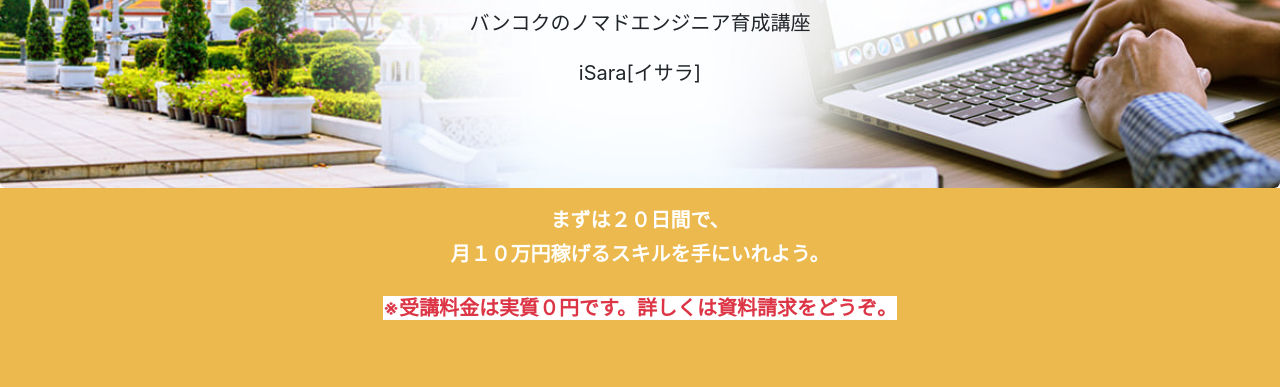
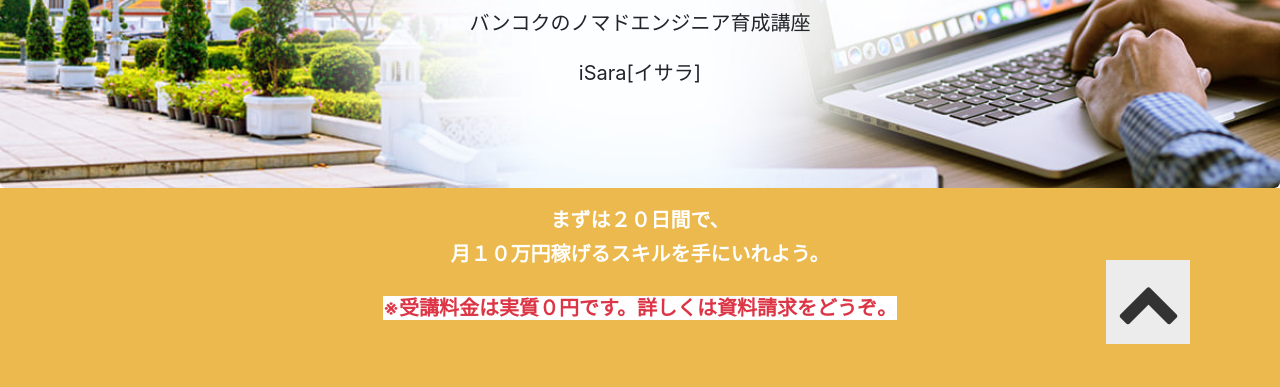
Before and after one commit to shibuya365/copy_web-4, a plain HTML site: page index.html in a window 1280 px wide. Shown: the part 400-787 px from the top of the page. Drawn offline with nearby package versions, Linux system fonts and the light colour scheme.

Commit message:
Ver 1.1
add to move to pagetop
clean code

```diff
--- a/index.html
+++ b/index.html
@@ -17,10 +17,9 @@
 </head>
 
 <body>
-
   <!-- header -->
   <header>
-    <div class="container-xl">
+    <div id="pagetop" class="container-xl">
       <div class="d-flex flex-column-reverse justify-content-end flex-md-row">
         <a class="mt-md-3" href="#">
           <img src="./img/isaralogo.png" alt="iSara">
@@ -43,7 +42,6 @@
       <p>iSara[イサラ]</p>
     </div>
   </header>
-
 
   <body>
     <div class="container-fluid bg-secondary p-3">
@@ -726,8 +724,8 @@
         <div class="card m-3">
           <div class="card-header" id="headingTwo">
             <h5 class="mb-0">
-              <button class="btn btn-link collapsed text-left" type="button" data-toggle="collapse" data-target="#collapseTwo"
-                aria-expanded="false" aria-controls="collapseTwo">
+              <button class="btn btn-link collapsed text-left" type="button" data-toggle="collapse"
+                data-target="#collapseTwo" aria-expanded="false" aria-controls="collapseTwo">
                 <span class="fa fa-question-circle-o"></span>
                 参加費以上に稼げなかったらどうなりますか？
               </button>
@@ -742,8 +740,8 @@
         <div class="card m-3">
           <div class="card-header" id="headingThree">
             <h5 class="mb-0">
-              <button class="btn btn-link collapsed text-left" type="button" data-toggle="collapse" data-target="#collapseThree"
-                aria-expanded="false" aria-controls="collapseThree">
+              <button class="btn btn-link collapsed text-left" type="button" data-toggle="collapse"
+                data-target="#collapseThree" aria-expanded="false" aria-controls="collapseThree">
                 <span class="fa fa-question-circle-o"></span>
                 滞在中の宿泊先はどうなりますか？
               </button>
@@ -759,8 +757,8 @@
         <div class="card m-3">
           <div class="card-header" id="headingFour">
             <h5 class="mb-0">
-              <button class="btn btn-link collapsed text-left" type="button" data-toggle="collapse" data-target="#collapseFour"
-                aria-expanded="false" aria-controls="collapseFour">
+              <button class="btn btn-link collapsed text-left" type="button" data-toggle="collapse"
+                data-target="#collapseFour" aria-expanded="false" aria-controls="collapseFour">
                 <span class="fa fa-question-circle-o"></span>
                 滞在中の食事はどうなりますか？
               </button>
@@ -775,8 +773,8 @@
         <div class="card m-3">
           <div class="card-header" id="headingFive">
             <h5 class="mb-0">
-              <button class="btn btn-link collapsed text-left" type="button" data-toggle="collapse" data-target="#collapseFive"
-                aria-expanded="false" aria-controls="collapseFive">
+              <button class="btn btn-link collapsed text-left" type="button" data-toggle="collapse"
+                data-target="#collapseFive" aria-expanded="false" aria-controls="collapseFive">
                 <span class="fa fa-question-circle-o"></span>
                 追加でかかる費用はありますか？
               </button>
@@ -791,8 +789,8 @@
         <div class="card m-3">
           <div class="card-header" id="headingSix">
             <h5 class="mb-0">
-              <button class="btn btn-link collapsed text-left" type="button" data-toggle="collapse" data-target="#collapseSix"
-                aria-expanded="false" aria-controls="collapseSix">
+              <button class="btn btn-link collapsed text-left" type="button" data-toggle="collapse"
+                data-target="#collapseSix" aria-expanded="false" aria-controls="collapseSix">
                 <span class="fa fa-question-circle-o"></span>
                 就職、転職はできますか？
               </button>
@@ -807,8 +805,8 @@
         <div class="card m-3">
           <div class="card-header" id="headingSeven">
             <h5 class="mb-0">
-              <button class="btn btn-link collapsed text-left" type="button" data-toggle="collapse" data-target="#collapseSeven"
-                aria-expanded="false" aria-controls="collapseSeven">
+              <button class="btn btn-link collapsed text-left" type="button" data-toggle="collapse"
+                data-target="#collapseSeven" aria-expanded="false" aria-controls="collapseSeven">
                 <span class="fa fa-question-circle-o"></span>
                 フリーランスにならなければならないのですか？
               </button>
@@ -823,8 +821,8 @@
         <div class="card m-3">
           <div class="card-header" id="headingEight">
             <h5 class="mb-0">
-              <button class="btn btn-link collapsed text-left" type="button" data-toggle="collapse" data-target="#collapseEight"
-                aria-expanded="false" aria-controls="collapseEight">
+              <button class="btn btn-link collapsed text-left" type="button" data-toggle="collapse"
+                data-target="#collapseEight" aria-expanded="false" aria-controls="collapseEight">
                 <span class="fa fa-question-circle-o"></span>
                 ノマドワーカー的に世界を旅しながら働きたいです。可能ですか？
               </button>
@@ -840,8 +838,8 @@
         <div class="card m-3">
           <div class="card-header" id="headingNine">
             <h5 class="mb-0">
-              <button class="btn btn-link collapsed text-left" type="button" data-toggle="collapse" data-target="#collapseNine"
-                aria-expanded="false" aria-controls="collapseNine">
+              <button class="btn btn-link collapsed text-left" type="button" data-toggle="collapse"
+                data-target="#collapseNine" aria-expanded="false" aria-controls="collapseNine">
                 <span class="fa fa-question-circle-o"></span>
                 学ぶプログラミング言語はなんですか？
               </button>
@@ -856,8 +854,8 @@
         <div class="card m-3">
           <div class="card-header" id="headingTen">
             <h5 class="mb-0">
-              <button class="btn btn-link collapsed text-left" type="button" data-toggle="collapse" data-target="#collapseTen"
-                aria-expanded="false" aria-controls="collapseTen">
+              <button class="btn btn-link collapsed text-left" type="button" data-toggle="collapse"
+                data-target="#collapseTen" aria-expanded="false" aria-controls="collapseTen">
                 <span class="fa fa-question-circle-o"></span>
                 将来的にwebサービス、アプリ、メディアを作りたいです。
               </button>
@@ -872,8 +870,8 @@
         <div class="card m-3">
           <div class="card-header" id="headingEleven">
             <h5 class="mb-0">
-              <button class="btn btn-link collapsed text-left" type="button" data-toggle="collapse" data-target="#collapseEleven"
-                aria-expanded="false" aria-controls="collapseEleven">
+              <button class="btn btn-link collapsed text-left" type="button" data-toggle="collapse"
+                data-target="#collapseEleven" aria-expanded="false" aria-controls="collapseEleven">
                 <span class="fa fa-question-circle-o"></span>
                 次回開催の予定はありますか？
               </button>
@@ -888,8 +886,8 @@
         <div class="card m-3">
           <div class="card-header" id="headingTwelve">
             <h5 class="mb-0">
-              <button class="btn btn-link collapsed text-left" type="button" data-toggle="collapse" data-target="#collapseTwelve"
-                aria-expanded="false" aria-controls="collapseTwelve">
+              <button class="btn btn-link collapsed text-left" type="button" data-toggle="collapse"
+                data-target="#collapseTwelve" aria-expanded="false" aria-controls="collapseTwelve">
                 <span class="fa fa-question-circle-o"></span>
                 海外に出るのが初めてで不安です。
               </button>
@@ -936,8 +934,8 @@
         <div class="card m-3">
           <div class="card-header" id="headingFifteen">
             <h5 class="mb-0">
-              <button class="btn btn-link collapsed text-left" type="button" data-toggle="collapse" data-target="#collapseFifteen"
-                aria-expanded="false" aria-controls="collapseFifteen">
+              <button class="btn btn-link collapsed text-left" type="button" data-toggle="collapse"
+                data-target="#collapseFifteen" aria-expanded="false" aria-controls="collapseFifteen">
                 <span class="fa fa-question-circle-o"></span>
                 パソコンは必要ですか？
               </button>
@@ -965,6 +963,9 @@
       </div>
       <small>Designed by <a href="#">Maya Ogi</a> / Developed by <a href="#">Kentaro Koga</a></small>
     </footer>
+
+    <!-- back to top -->
+    <a class="pagetop" href="#pagetop"><i class="fa fa-chevron-up text-black m-2"></i></a>
 
 
 
--- a/style/style.scss
+++ b/style/style.scss
@@ -1,6 +1,10 @@
 // ベース 要素そのもののデフォルトスタイルを定義します
 * {
   box-sizing: border-box;
+}
+
+html{
+  scroll-behavior: smooth;
 }
 
 li {
@@ -46,21 +50,6 @@ li {
 
 // 状態（ステート）	レイアウトやモジュールの特定の状態におけるスタイルを定義します
 // テーマ サイトのルック＆フィールを定義します
-// .c-b-transparent {
-  //   background-color: transparent;
-  // }
-  // #btn-large {
-    //   width: 261px;
-    //   height: 41px;
-    //   display: block;
-    // }
-    // #btn-small {
-      //   display: none;
-      //   width: 76px;
-      //   height: 75px;
-      // }
-
-
 header {
   > div {
     > div {
@@ -78,21 +67,18 @@ li {
       right: 0;
       width: 76px;
       height: 61px;
-            // display: block;
     }
   }
 
 .btn-hdr {
   width: 261px;
   height: 41px;
-  // display: none;
 }
 
 
   .jumbotron {
     background-image: url(../img/main.jpg);
     background-size: cover;
-    // background-repeat: no-repeat;
     background-position: center;
     img {
       width: 317px;
@@ -136,7 +122,6 @@ li {
 }
 
 // about
-
 .about {
   .about_circle {
     margin-top: -40px;
@@ -302,11 +287,7 @@ li {
   }
   .special_ciecle {
     max-width: 220px;
-    // height: 220px;
     padding: 15px;
-    // line-height: 220px;
-    // display: table-cell;
-    // vertical-align: middle;
   }
 }
 
@@ -346,17 +327,17 @@ footer {
   }
 }
 
-
-
-
-
-
-
-
-
-
-
-
+// pagetop
+.pagetop {
+  position: fixed;
+  cursor: pointer;
+  right: 7vw;
+  bottom: 7vh;
+  background-color: #ececec;
+  i {
+    font-size: 5vw;
+  }
+}
 
 
 
--- a/style/theme.scss
+++ b/style/theme.scss
@@ -1,6 +1,7 @@
 /* 1.変数の内容を変更 */
 /* テーマカラーを変更する */
 $theme-colors: (
+  black: #333333,
   primary: #da6b64,
   secondary: #ebb94d,
   success: #016ea9,
```
Also changed, not shown: style/style.css, style/theme.css, 2 other files. Lines whose indentation alone changed are shown as unchanged.
